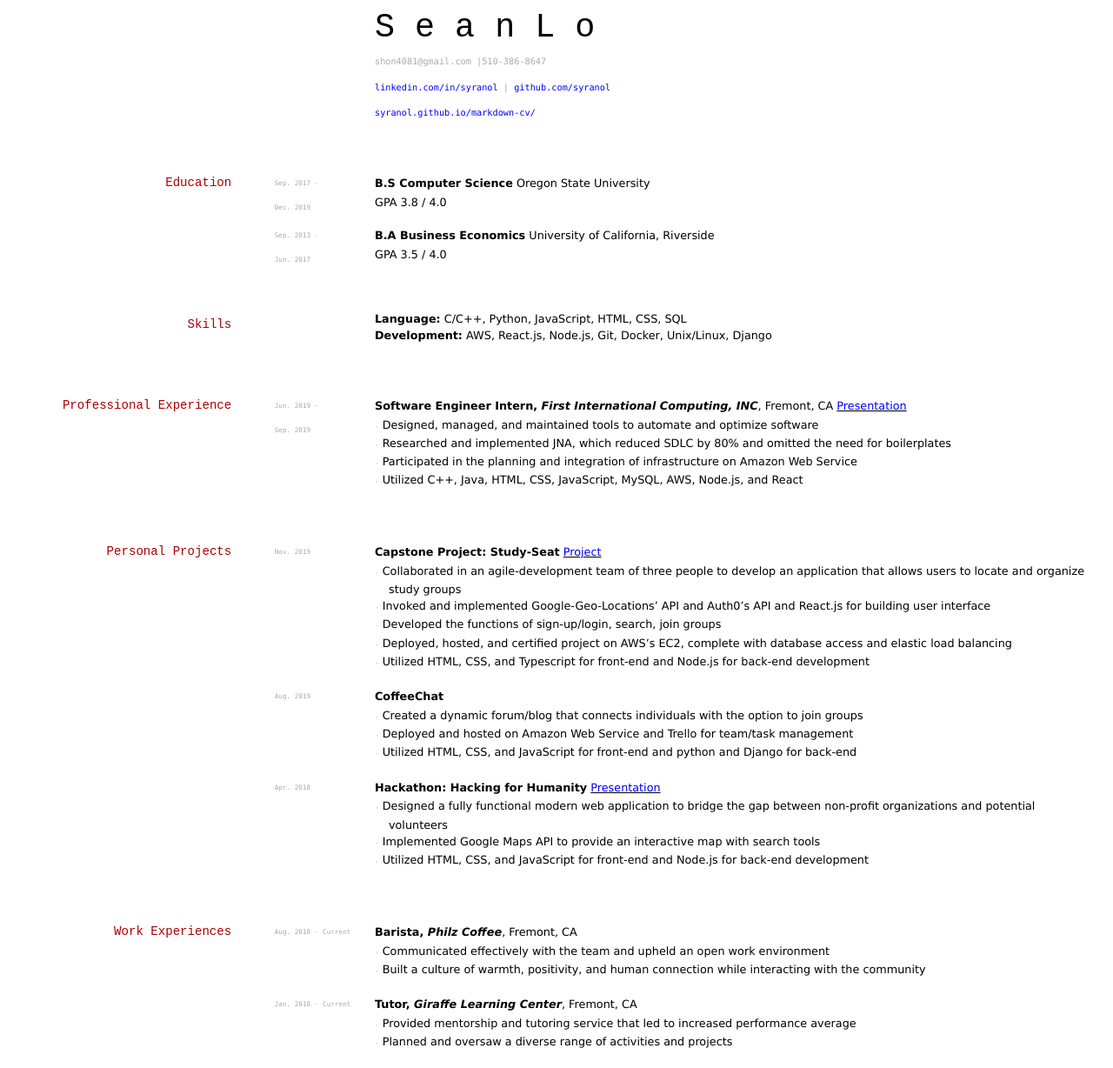
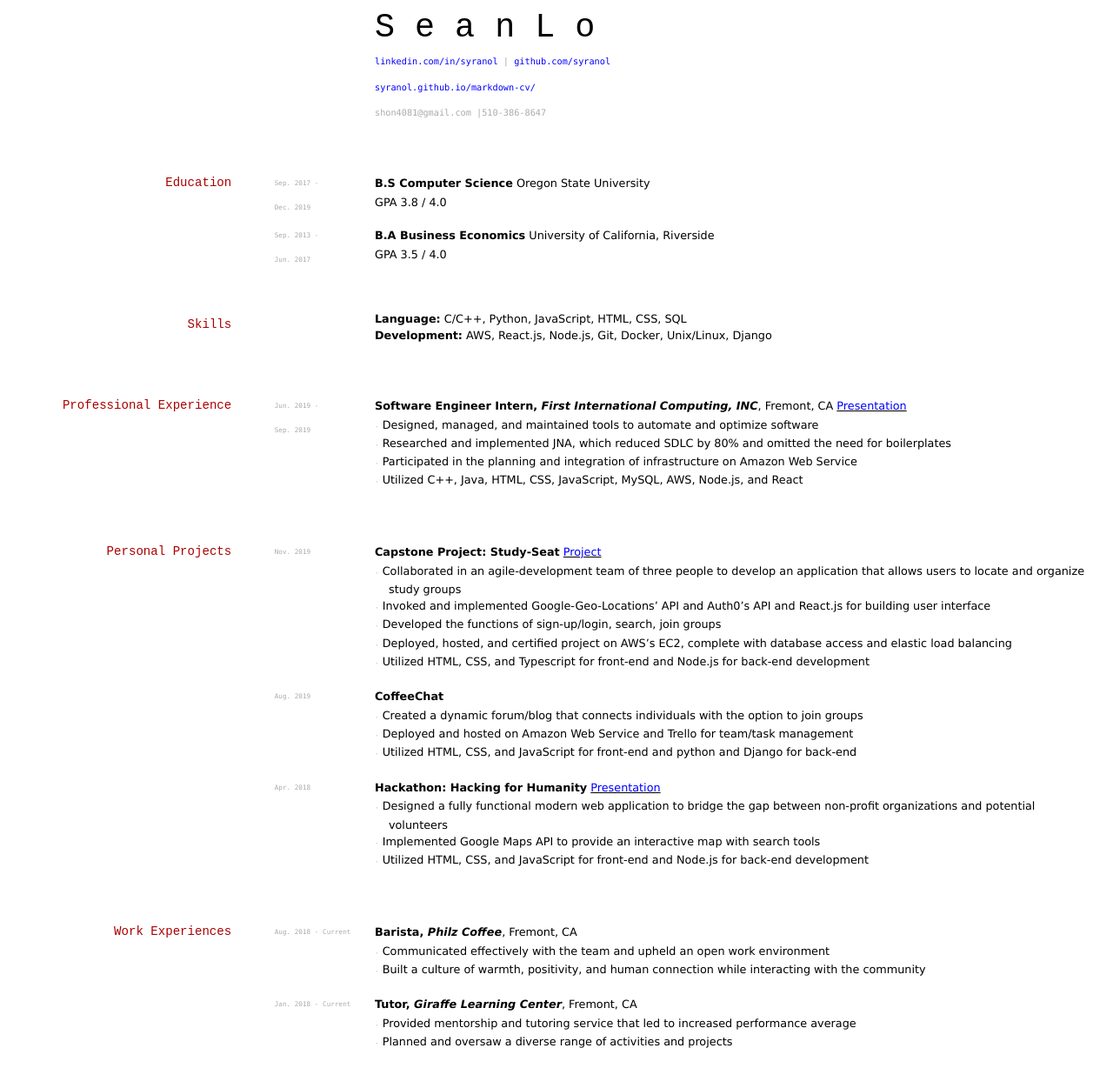
Before and after one commit to elipapa/markdown-cv, a Jekyll site: the page built from index.md, in a window 1280 px wide. Shown: the whole page at 87% size. Built offline with Jekyll 4.4.1, drawn with Linux system fonts in a browser that asks for light colours.

Commit message:
Update index.md

```diff
--- a/index.md
+++ b/index.md
@@ -7,17 +7,16 @@ title: Sean Lo's Resume
 
 
 <div id="webaddress">
-<a>shon4081@gmail.com |510-386-8647 </a>
-</div>
-
-<div id="webaddress">
   <a href="https://www.linkedin.com/in/syranol"><font color="blue">linkedin.com/in/syranol </font></a>
   | <a href="https://github.com/syranol"><font color="blue">github.com/syranol</font></a>
 </div>
 
 <div id="webaddress">
   <a href="https://syranol.github.io/markdown-cv/"><font color="blue">syranol.github.io/markdown-cv/ </font></a>
+</div>
 
+<div id="webaddress">
+<a>shon4081@gmail.com |510-386-8647 </a>
 </div>
 ## Education
 
```
